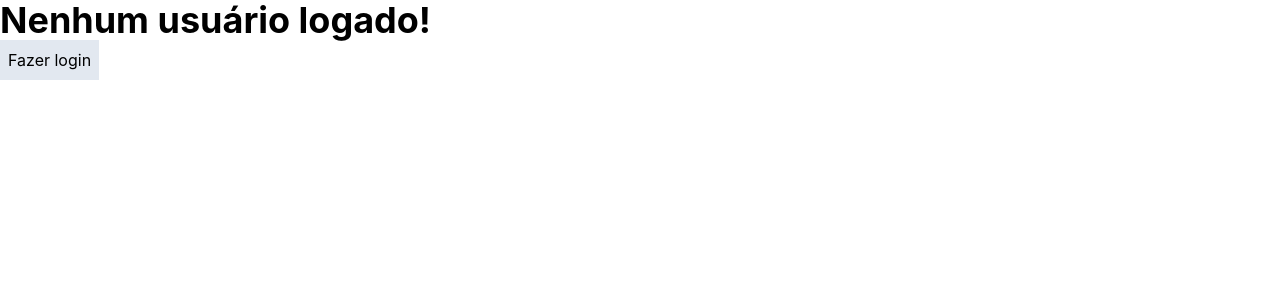
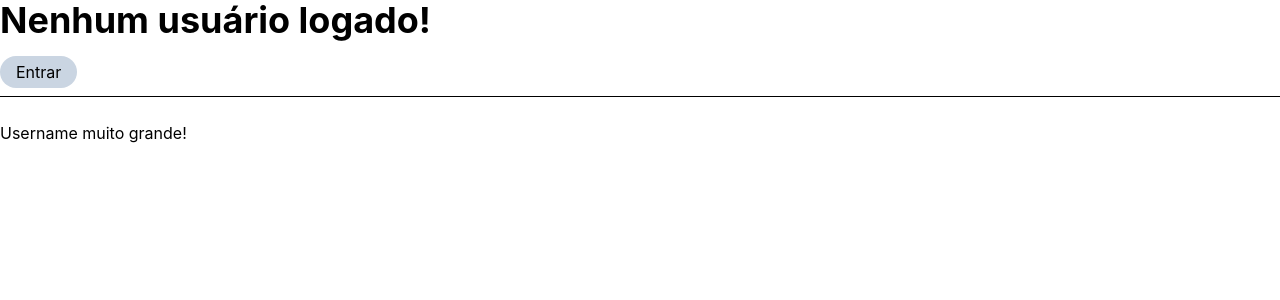
Before and after one commit to GuiPereira8/react-typescript, a React (Vite) app in the folder 01-react-fundamentals/: page / in a window 1280 px wide. Shown: the top 300 px of the page. Built offline with nearby package versions, Linux system fonts and the light colour scheme.

Commit message:
Usando e aprendendo renderizações condicionais com React

```diff
--- a/01-react-fundamentals/src/components/StateEEventos/ExemploCondicional.tsx
+++ b/01-react-fundamentals/src/components/StateEEventos/ExemploCondicional.tsx
@@ -2,24 +2,39 @@ import { useState } from "react";
 
 export function ExemploCondicional() {
   const [signed, setSigned] = useState<boolean>(false);
-
+  const [userName, setUserName] = useState("Guilherme");
   return (
     <div>
       {signed ? (
         <div>
           <h1 className="text-4xl font-bold">Bem vindo Guilherme</h1>
+          <p className="mb-4">🟢Usuário online!</p>
         </div>
       ) : (
         <div>
-          <h1 className="text-4xl font-bold">Nenhum usuário logado!</h1>
+          <h1 className="text-4xl font-bold mb-4">Nenhum usuário logado!</h1>
         </div>
       )}
-      <button
-        onClick={() => setSigned(true)}
-        className="bg-slate-200 p-2 cursor-pointer"
-      >
-        Fazer login
-      </button>
+
+      {signed ? (
+        <button
+          onClick={() => setSigned(false)}
+          className="bg-slate-300 mb-2 cursor-pointer px-6 py-1 rounded-2xl"
+        >
+          Sair
+        </button>
+      ) : (
+        <button
+          onClick={() => setSigned(true)}
+          className="bg-slate-300 mb-2 cursor-pointer px-4 py-1 rounded-2xl"
+        >
+          Entrar
+        </button>
+      )}
+      <br />
+      <hr />
+      <br />
+      <div>{userName.length >= 8 && <h1>Username muito grande!</h1>}</div>
     </div>
   );
 }
```
